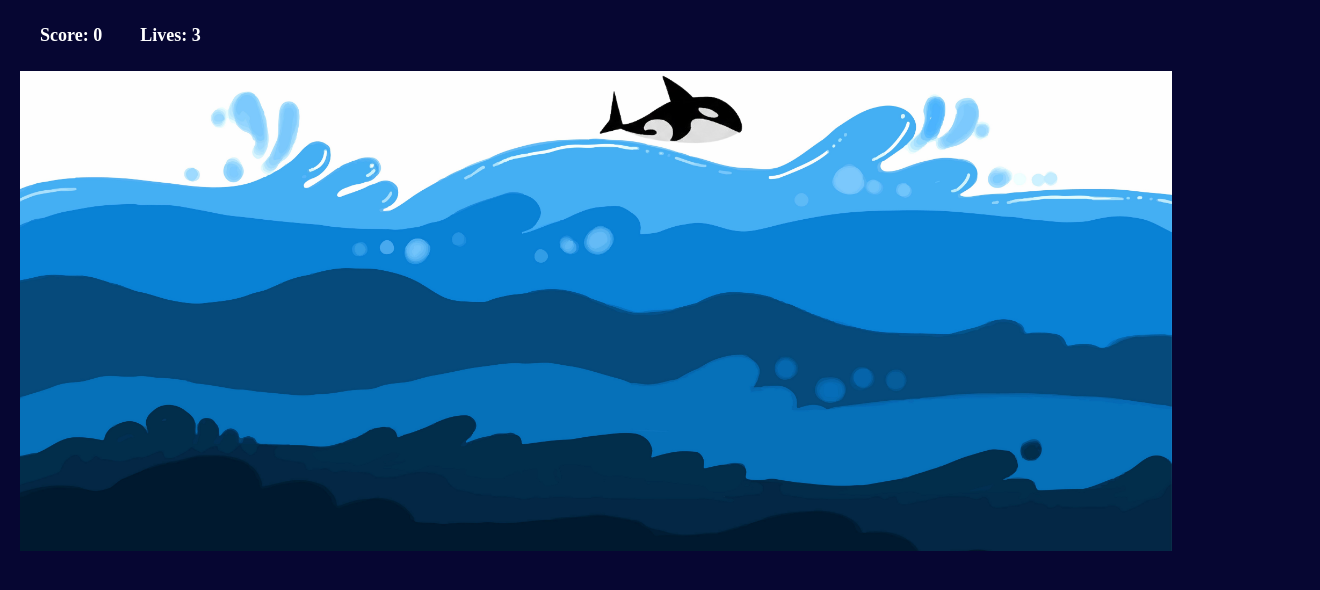
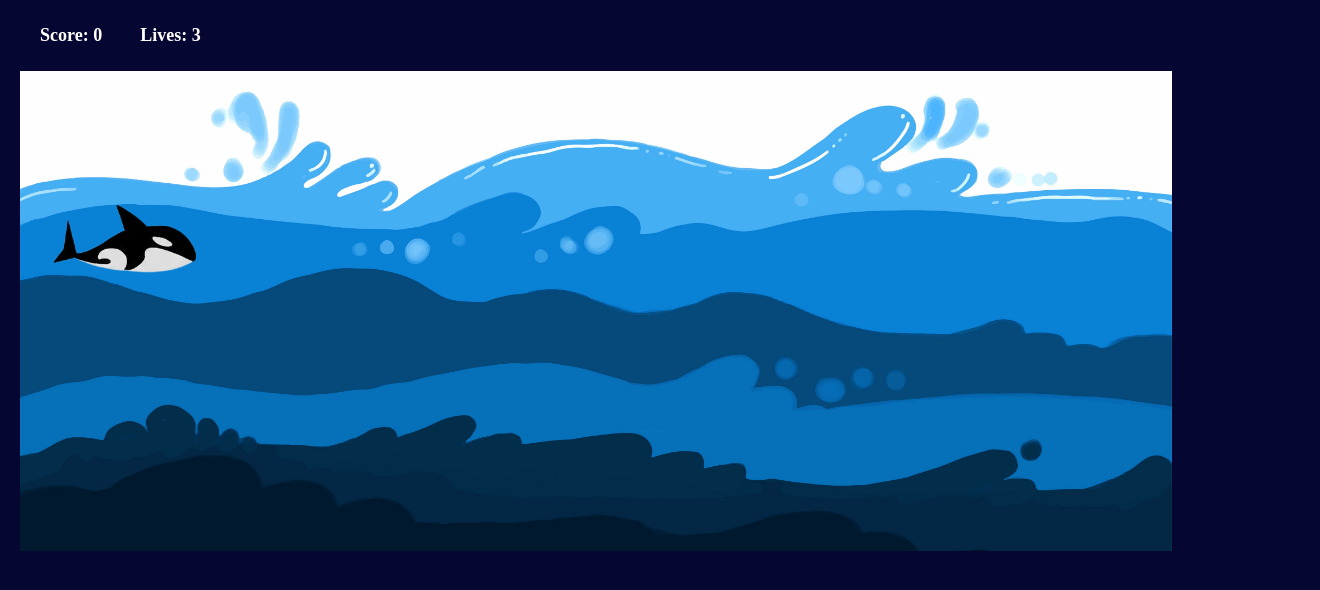
Before and after one commit to Martinaziza/Adventuring-whale, a plain HTML site: page index.html in a window 1280 px wide. Both pictures are taken after a click on the button "Start game". Shown: the whole page, 1320 px wide, since content can reach past the window. Drawn offline with Linux system fonts and the light colour scheme.

Commit message:
player appears on screen, added obstacle file, fixed some errors

```diff
--- a/JS/game.js
+++ b/JS/game.js
@@ -5,7 +5,7 @@ class Game {
     this.endScreen = document.getElementById("game-end");
     this.statsElement = document.getElementById("stats")
     //player is another class
-    this.player = new Player (this.gameScreen, 250, 150 );
+    this.player = new Player (this.gameScreen, 50, 200, 150, 75);
     //game screen height and width (adjust the numbers)
     // I have these on the CSS do I need to have them here as well? Also does JS override CSS
     this.height = 60;
@@ -23,7 +23,7 @@ class Game {
     this.gameScreen.style.width = `${this.width}vw`;
     this.startScreen.style.display = "none";
     this.gameScreen.style.display = "block";
-    this.statsElement.style.display = "flex"
+    this.statsElement.style.display = "flex";
 
     //create the setInterval
     this.gameInvtervalId = setInterval(() => {
--- /dev/null
+++ b/JS/obstacle.js
@@ -0,0 +1,3 @@
+class Obstacle {
+
+}
--- a/JS/player.js
+++ b/JS/player.js
@@ -1,20 +1,26 @@
 class Player {
-    //left and top sets the image on the screen
-    //width and height is the size of the image
-  constructor (gameScreen, left, top) {
+  //left and top sets the image on the screen
+  //width and height is the size of the image
+  constructor(gameScreen, left, top, width, height) {
     this.gameScreen = gameScreen;
     this.left = left;
     this.top = top;
-    this.width = 150
-    this.height = 75;
-    this.directionX = 0
-    this.directionY = 0
+    this.width = width;
+    this.height = height;
+    this.directionX = 0;
+    this.directionY = 0;
     //create img tag for the player
-    this.element = document.createElement("img")
-    this.element.src = "../Images/whale player 1.png"
-    this.element.style.width = `${this.width}px`
-    this.element.style.height = `${this.height}px`
-    this.element.style.position = "absolute"
-    this.gameScreen.appendChild(this.element)
+    this.element = document.createElement("img");
+    this.element.src = "../Images/whale player 1.png";
+    this.element.style.width = `${this.width}px`;
+    this.element.style.height = `${this.height}px`;
+    this.element.style.left = `${this.left}px`
+    this.element.style.top = `${this.top}px`
+    this.element.style.position = "absolute";
+    this.gameScreen.appendChild(this.element);
   }
+  move (){
+
+  }
+
 }
--- a/style.css
+++ b/style.css
@@ -34,8 +34,7 @@ border-radius: 5px;
 }
 
 #game-container {
-   width:100vw;
-   height: 100vh;
+   width: 80vw;
    padding: 20px;
    background-color: rgb(6, 6, 50);
    color: white;
@@ -44,7 +43,6 @@ border-radius: 5px;
 #stats {
     display: none;
     padding: 0 15px;
-    display: inline-flex;
     gap: 28px;
     align-items: center;
     font-size: large;
@@ -53,8 +51,6 @@ border-radius: 5px;
 #game-screen {
     display: none;
     background-image: url("Images/wave-background.jpg");
-    width: 90vw;
-    height: 60vh;
      background-size: cover;
 }
 
```
